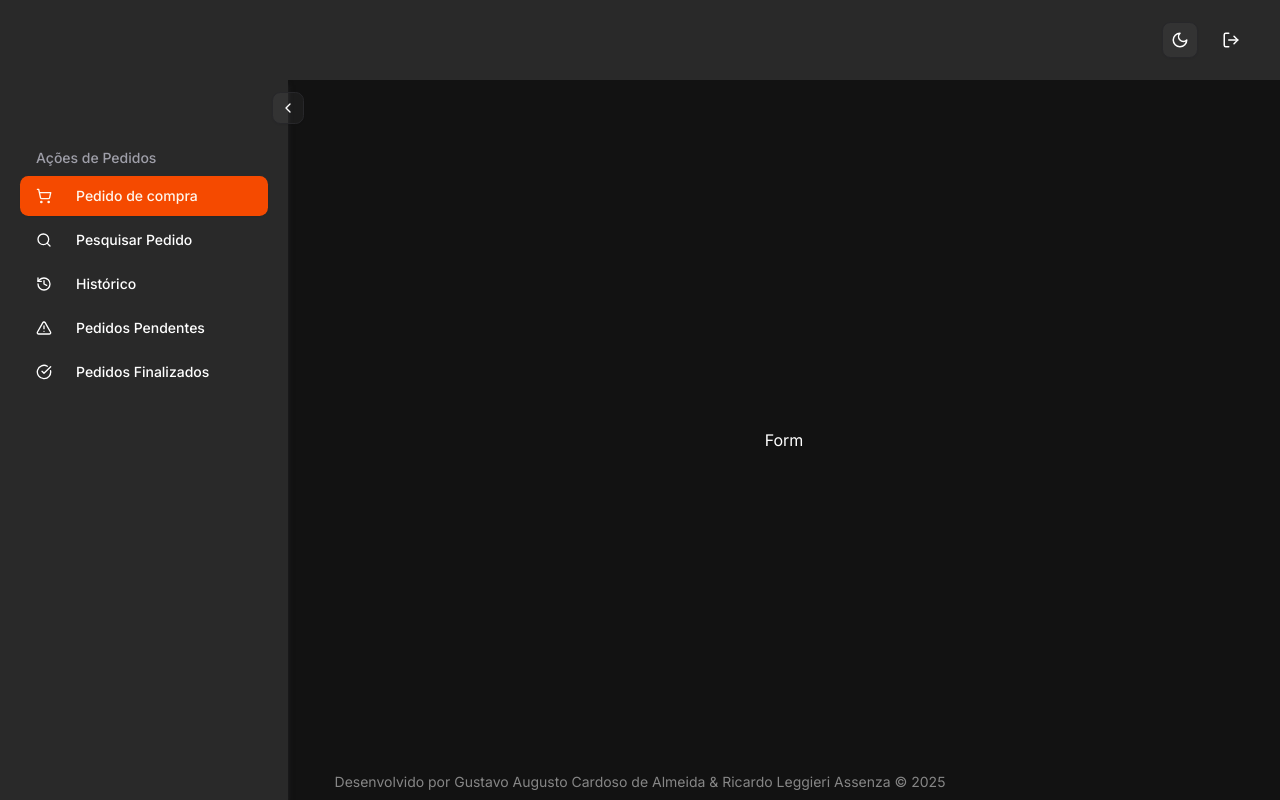
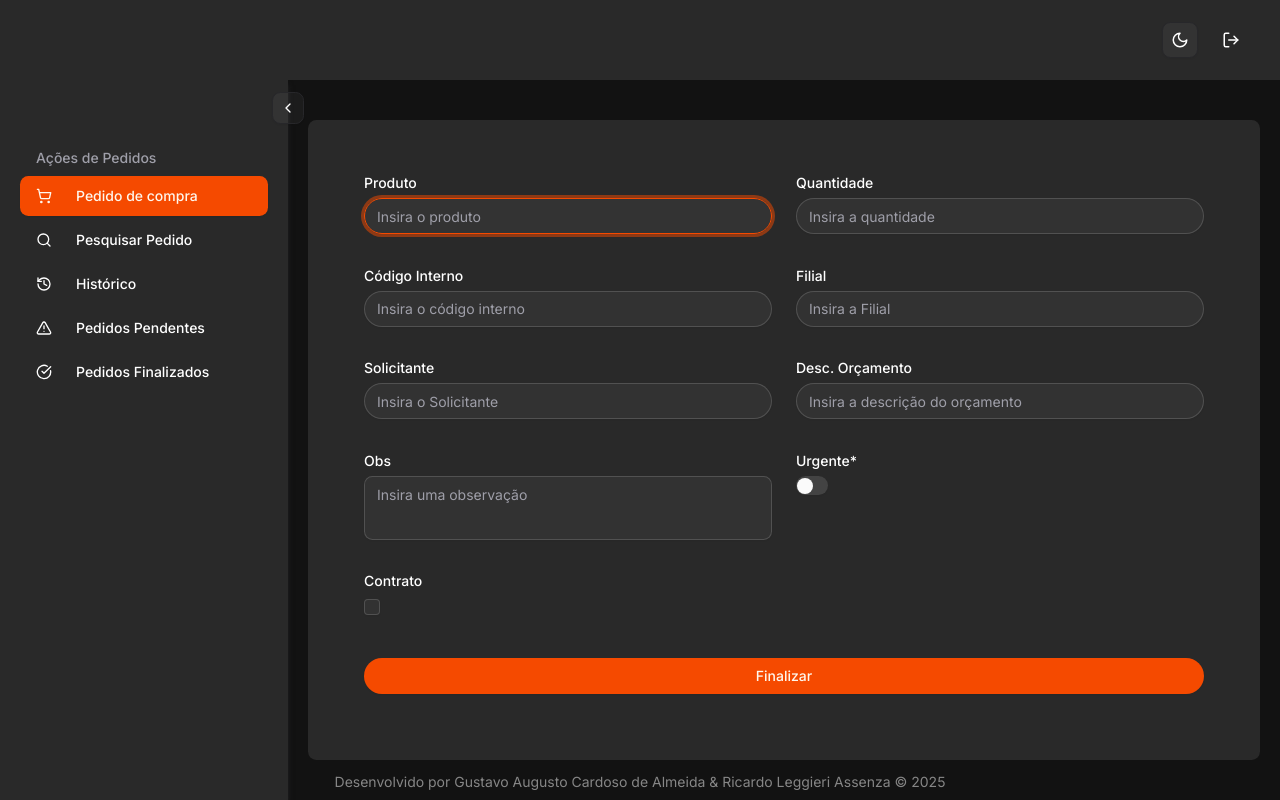
Before and after one commit to Guxxtavoww/wind.front, a Next.js app: page /hub/purchase-order in a window 1280 px wide. Built offline with nearby package versions, Linux system fonts and the light colour scheme.

Commit message:
Chore: adding form

```diff
--- a/src/app/hub/purchase-order/_components/purchase-order-form.tsx
+++ b/src/app/hub/purchase-order/_components/purchase-order-form.tsx
@@ -1,5 +1,144 @@
-'use client'
+'use client';
+
+import { z } from 'zod';
+
+import {
+  stringSchema,
+  booleanSchema,
+  integerNumberSchema,
+} from '@/utils/zod.utils';
+import { AppForm } from '@/components/app/app-form';
+import { useAppForm } from '@/hooks/use-app-form.hook';
+import { AppInputField } from '@/components/fields/app-input-field';
+import { AppBooleanField } from '@/components/fields/app-boolean-field';
+
+const purchaseOrderFormSchema = z.strictObject({
+  product: stringSchema,
+  quantity: integerNumberSchema,
+  internal_code: stringSchema,
+  branch: stringSchema, //filial
+  solicitor: stringSchema,
+  budget_description: stringSchema,
+  observation: stringSchema.optional(),
+  is_urgent: booleanSchema,
+  is_contract: booleanSchema,
+});
+
+export type PurchaseOrderFormType = z.infer<typeof purchaseOrderFormSchema>;
 
 export function PurchaseOrderForm() {
-    return <p>Form</p>
+  const form = useAppForm({
+    validators: {
+      onChange: purchaseOrderFormSchema,
+      onSubmit: purchaseOrderFormSchema,
+    },
+    defaultValues: {} as PurchaseOrderFormType,
+    onSubmit: ({ value }) => {
+      console.log(JSON.stringify(value, null, 2));
+    },
+  });
+
+  return (
+    <AppForm
+      form={form}
+      className="grid grid-cols-2 w-full min-h-[calc(100svh-10rem)] bg-widget-bg gap-6 rounded-md p-14"
+    >
+      <form.AppField
+        name="product"
+        children={(field) => (
+          <AppInputField
+            type="text"
+            field={field}
+            placeholder="Insira o produto"
+            label="Produto"
+            autoFocus
+          />
+        )}
+      />
+      <form.AppField
+        name="quantity"
+        children={(field) => (
+          <AppInputField
+            type="number"
+            field={field}
+            placeholder="Insira a quantidade"
+            label="Quantidade"
+          />
+        )}
+      />
+      <form.AppField
+        name="internal_code"
+        children={(field) => (
+          <AppInputField
+            type="text"
+            field={field}
+            placeholder="Insira o código interno"
+            label="Código Interno"
+          />
+        )}
+      />
+      <form.AppField
+        name="branch"
+        children={(field) => (
+          <AppInputField
+            type="text"
+            field={field}
+            placeholder="Insira a Filial"
+            label="Filial"
+          />
+        )}
+      />
+      <form.AppField
+        name="solicitor"
+        children={(field) => (
+          <AppInputField
+            type="text"
+            field={field}
+            placeholder="Insira o Solicitante"
+            label="Solicitante"
+          />
+        )}
+      />
+      <form.AppField
+        name="budget_description"
+        children={(field) => (
+          <AppInputField
+            type="text"
+            field={field}
+            placeholder="Insira a descrição do orçamento"
+            label="Desc. Orçamento"
+          />
+        )}
+      />
+      <form.AppField
+        name="observation"
+        children={(field) => (
+          <AppInputField
+            type="textarea"
+            field={field}
+            placeholder="Insira uma observação"
+            label="Obs"
+          />
+        )}
+      />
+      <form.AppField
+        name="is_urgent"
+        children={(field) => (
+          <AppBooleanField type="switch" field={field} label="Urgente*" />
+        )}
+      />
+      <form.AppField
+        name="is_contract"
+        children={(field) => (
+          <AppBooleanField type="checkbox" field={field} label="Contrato" />
+        )}
+      />
+
+      <form.AppForm>
+        <form.Button className="w-full col-span-2 rounded-full">
+          Finalizar
+        </form.Button>
+      </form.AppForm>
+    </AppForm>
+  );
 }
--- a/src/components/fields/app-switch-field.tsx
+++ b/src/components/fields/app-boolean-field.tsx
@@ -7,23 +7,27 @@ import { useFieldId } from '@/hooks/use-field-id.hook';
 import { Label } from '../ui/label';
 import { Switch } from '../ui/switch';
 import { FormItem } from '../ui/form-item';
+import { Checkbox } from '../ui/checkbox';
 import { FieldInfo } from '../app/field-info';
 
-export interface IAppSwitchFieldProps {
+export interface IAppBooleanFieldProps {
   field: AnyFieldApi;
   label: string;
+  type: 'switch' | 'checkbox';
 }
 
-export function AppSwitchField({
+export function AppBooleanField({
   field,
   label,
-}: IAppSwitchFieldProps) {
+  type = 'checkbox',
+}: IAppBooleanFieldProps) {
   const fieldId = useFieldId(field.name);
+  const Comp = type === 'checkbox' ? Checkbox : Switch;
 
   return (
     <FormItem>
       <Label htmlFor={fieldId}>{label}</Label>
-      <Switch
+      <Comp
         checked={field.state.value}
         onCheckedChange={field.handleChange}
         onBlur={field.handleBlur}
--- a/src/components/fields/app-input-field.tsx
+++ b/src/components/fields/app-input-field.tsx
@@ -1,3 +1,4 @@
+import { clsx, type ClassValue } from 'clsx';
 import { useCallback, useMemo } from 'react';
 import type { AnyFieldApi } from '@tanstack/react-form';
 
@@ -14,6 +15,8 @@ export interface IAppInputFieldBaseProps {
   field: AnyFieldApi;
   label?: string;
   placeholder: string;
+  formItemClassName?: ClassValue;
+  autoFocus?: boolean;
 }
 
 // Text/textarea variant with maskFn
@@ -37,6 +40,8 @@ export function AppInputField({
   type,
   label,
   placeholder,
+  autoFocus,
+  formItemClassName,
   ...props
 }: AppInputFieldProps) {
   const fieldId = useFieldId(field.name);
@@ -59,7 +64,7 @@ export function AppInputField({
   );
 
   return (
-    <FormItem>
+    <FormItem className={clsx(formItemClassName)}>
       {label ? <Label htmlFor={fieldId}>{label}</Label> : null}
       {type === 'textarea' ? (
         <Textarea
@@ -70,6 +75,7 @@ export function AppInputField({
           onBlur={field.handleBlur}
           autoComplete={`current-${field.name}`}
           onChange={(e) => field.handleChange(applyMask(e.target.value))}
+          autoFocus={autoFocus}
         />
       ) : (
         <Input
@@ -80,6 +86,7 @@ export function AppInputField({
           onBlur={field.handleBlur}
           type={type}
           autoComplete={`current-${field.name}`}
+          autoFocus={autoFocus}
           onChange={(e) => {
             let value: string | number = e.target.value;
 
--- a/src/components/ui/textarea.tsx
+++ b/src/components/ui/textarea.tsx
@@ -7,7 +7,7 @@ function Textarea({ className, ...props }: React.ComponentProps<"textarea">) {
     <textarea
       data-slot="textarea"
       className={cn(
-        "border-input placeholder:text-muted-foreground focus-visible:border-ring focus-visible:ring-ring/50 aria-invalid:ring-destructive/20 dark:aria-invalid:ring-destructive/40 aria-invalid:border-destructive dark:bg-input/30 flex field-sizing-content min-h-16 w-full rounded-md border bg-transparent px-3 py-2 text-base shadow-xs transition-[color,box-shadow] outline-none focus-visible:ring-[3px] disabled:cursor-not-allowed disabled:opacity-50 md:text-sm",
+        "border-input placeholder:text-muted-foreground focus-visible:border-ring focus-visible:ring-ring/50 aria-invalid:ring-destructive/20 dark:aria-invalid:ring-destructive/40 aria-invalid:border-destructive dark:bg-input/30 flex field-sizing-content min-h-16 w-full rounded-md border bg-transparent px-3 py-2 text-base shadow-xs transition-[color,box-shadow] outline-none focus-visible:ring-[3px] disabled:cursor-not-allowed disabled:opacity-50 md:text-sm resize-none",
         className
       )}
       {...props}
```
